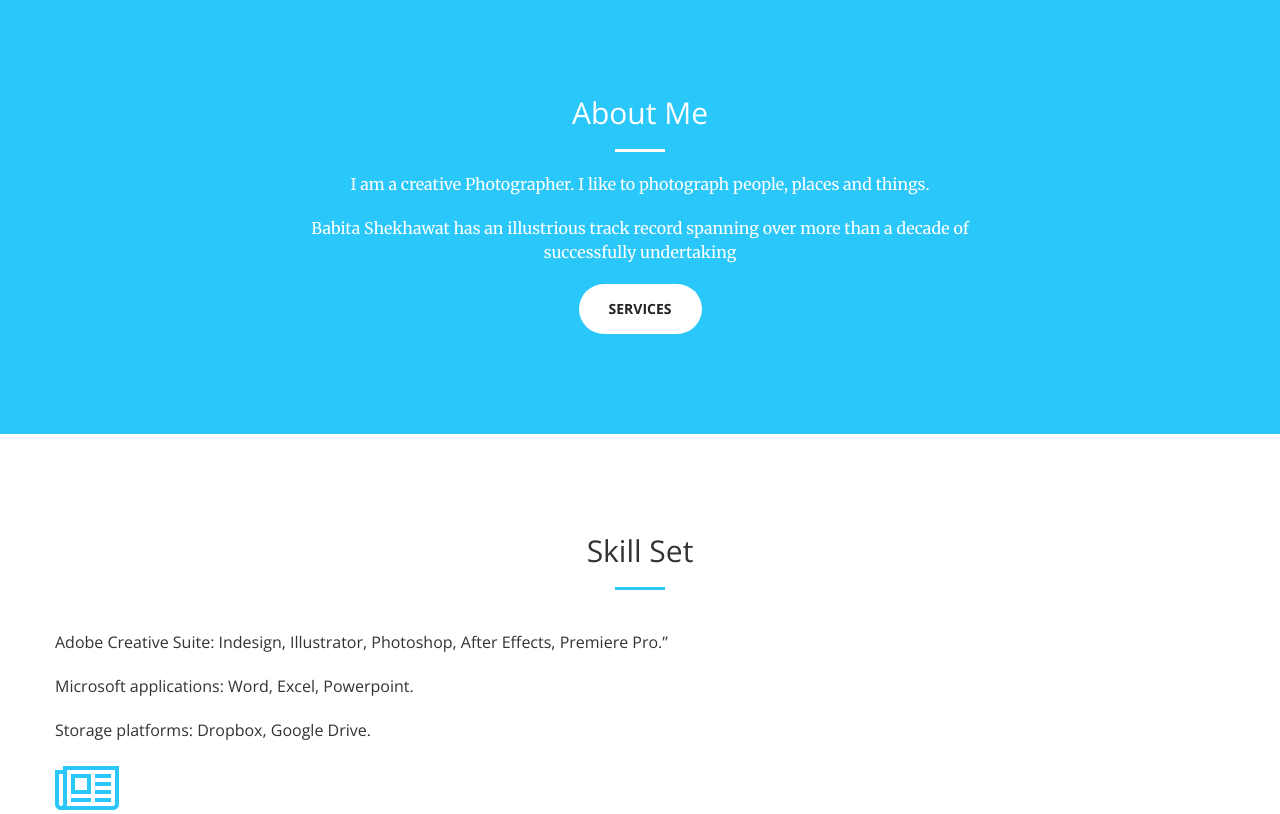
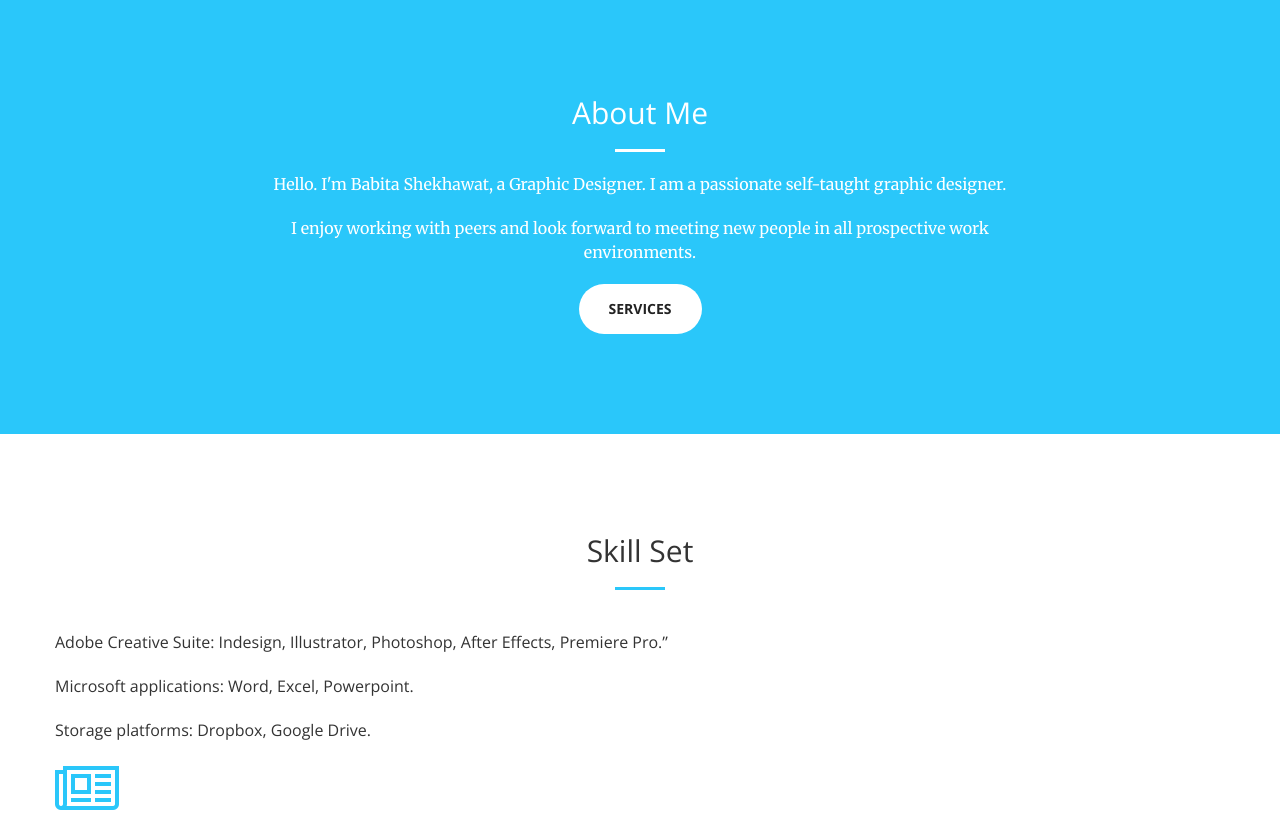
Before and after one commit to babitashekhawat/bs.github.io, a Jekyll site: the page built from index.html, in a window 1280 px wide and 900 px high, scrolled down 818 px, cut to the strip 86-900 px from the top of the window. Built offline with Jekyll 4.4.1, drawn with Linux system fonts in a browser that asks for light colours.

Commit message:
new lines

```diff
--- a/_includes/aboutus.html
+++ b/_includes/aboutus.html
@@ -4,8 +4,8 @@
             <div class="col-lg-8 col-lg-offset-2 text-center">
                 <h2 class="section-heading">About Me</h2>
                 <hr class="light">
-                <p class=>I am a creative Photographer. I like to photograph people, places and things.</p>
-                <p>Babita Shekhawat has an illustrious track record spanning over more than a decade of successfully undertaking </p>
+                <p class=>Hello. I'm Babita Shekhawat, a Graphic Designer.  I am a passionate self-taught graphic designer.</p>
+                <p>I enjoy working with peers and look forward to meeting new people in all prospective work environments. </p>
                 <a href="#services" class="btn btn-default btn-xl wow tada page-scroll">Services</a>
             </div>
         </div>
```
